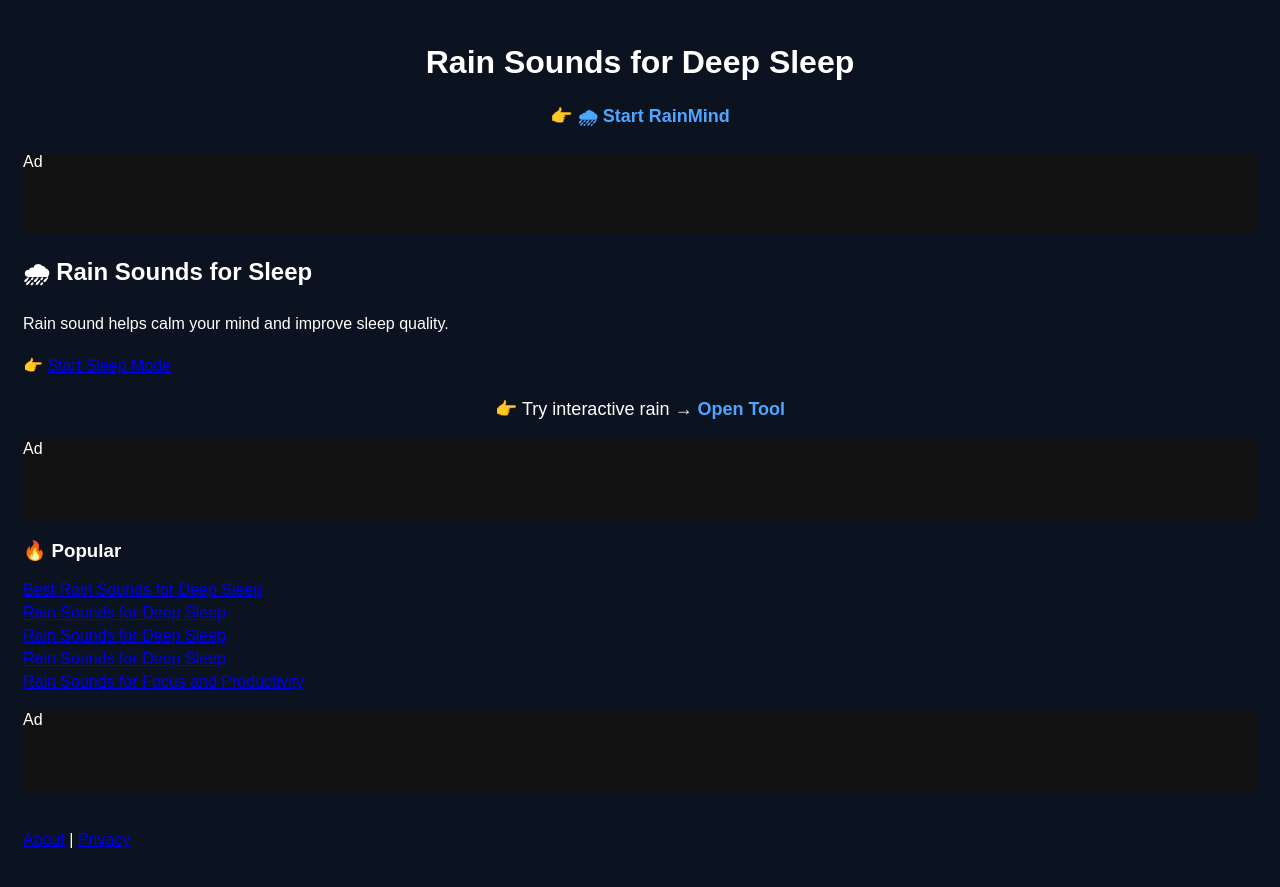
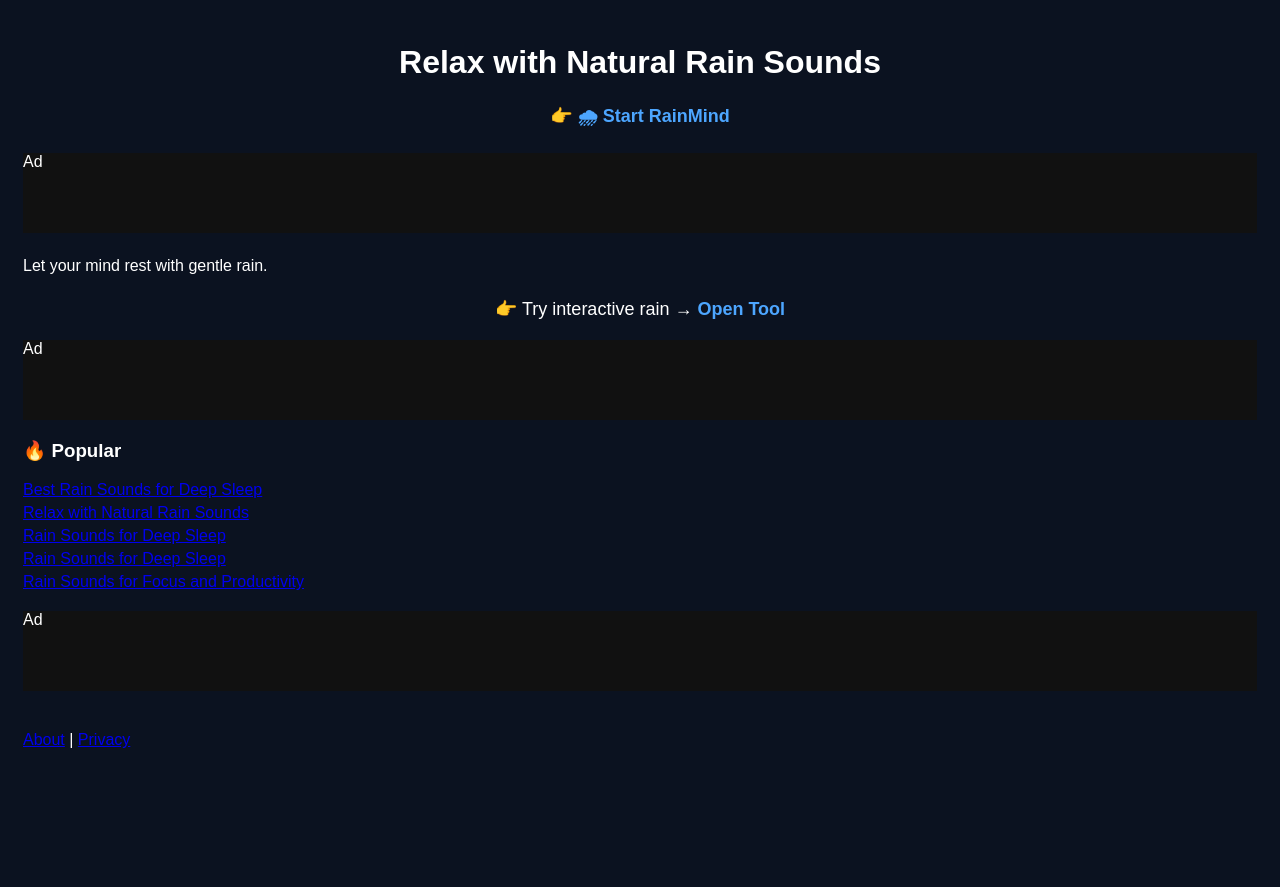
Before and after one commit to choijangwook/RainMind, a Jekyll site: the page built from _posts/2026-05-03-relax.md, in a window 1280 px wide. Shown: the top 887 px of the page. Built offline with Jekyll 4.4.1, drawn with Linux system fonts in a browser that asks for light colours.

Commit message:
Update title and description for rain sounds post

```diff
--- a/_posts/2026-05-03-relax.md
+++ b/_posts/2026-05-03-relax.md
@@ -1,12 +1,8 @@
 ---
 layout: post
-title: "Rain Sounds for Deep Sleep"
-description: "Sleep better with rain sounds"
+title: "Relax with Natural Rain Sounds"
+description: "Calm your mind with relaxing rain ambience"
 categories: [relax]
 ---
 
-## 🌧 Rain Sounds for Sleep
-
-Rain sound helps calm your mind and improve sleep quality.
-
-👉 [Start Sleep Mode]({{ site.baseurl }}/index.html)
+Let your mind rest with gentle rain.
```
